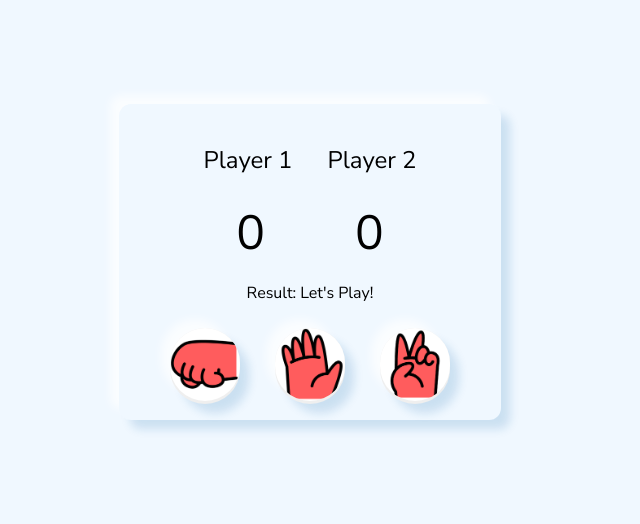
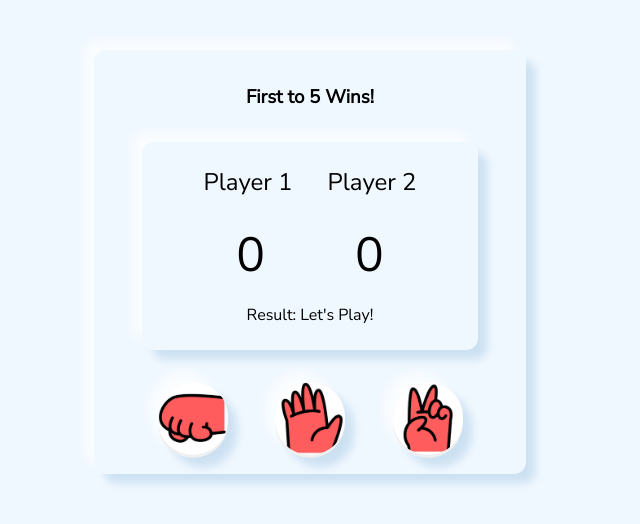
Before and after one commit to drewkubacki/rock-paper-scissors, a plain HTML site: page index.html in a window 1280 px wide. Shown: the part 146-670 px from the top of the page, without its empty margins (330-970 px from the left). Drawn offline with Linux system fonts and the light colour scheme.

Commit message:
Finalized the styling of the neumorphic design for the UI

```diff
--- a/index.html
+++ b/index.html
@@ -9,6 +9,8 @@
     </head>
     <body>
         <div class="content">
+            <h3>First to 5 Wins!</h3>
+            <div class="score-name-message">
                 <div class="player-names">
                     <p>Player 1</p>
                     <p>Player 2</p>
@@ -21,6 +23,7 @@
                     <p>Result: </p>
                     <p id="roundMessage">Let's Play!</p>
                 </div>
+            </div>
             <div class="button-container">
                 <button id="rock"><img src="images/rock.png" alt="Rock"></button>
                 <button id="paper"><img src="images/paper.png" alt="Paper"></button>
--- a/style.css
+++ b/style.css
@@ -14,6 +14,12 @@ img {
     border-radius: 50px;
 }
 
+h3 {
+    text-align: center;
+    margin-bottom: 0;
+    padding-bottom: 0;
+}
+
 .button-container button {
     color: aliceblue;
     border-radius: 50px;
@@ -28,7 +34,7 @@ img {
 }
 
 .reset-button {
-    margin-top: 24px;
+    margin-top: 515px;
     border-radius: 50px;
     border: none;
     box-shadow: 10px 10px 10px -1px rgba(10, 99, 169, 0.16), -10px -10px 10px -1px rgba(255, 255, 255, 0.70);
@@ -42,9 +48,18 @@ img {
     border-radius: 12px;
     box-shadow: 10px 10px 10px -1px rgba(10, 99, 169, 0.16), -10px -10px 10px -1px rgba(255, 255, 255, 0.70);
     display: flex;
+    position: fixed;
     flex-direction: column;
     padding: 16px;
-    width: 350px;
+    margin: 16px;
+    width: 400px;
+}
+
+.score-name-message {
+    margin: 32px;
+    background-color: aliceblue;
+    border-radius: 12px;
+    box-shadow: 10px 10px 10px -1px rgba(10, 99, 169, 0.16), -10px -10px 10px -1px rgba(255, 255, 255, 0.70);
 }
 
 .player-names {
```
Lines whose indentation alone changed are shown as unchanged.
